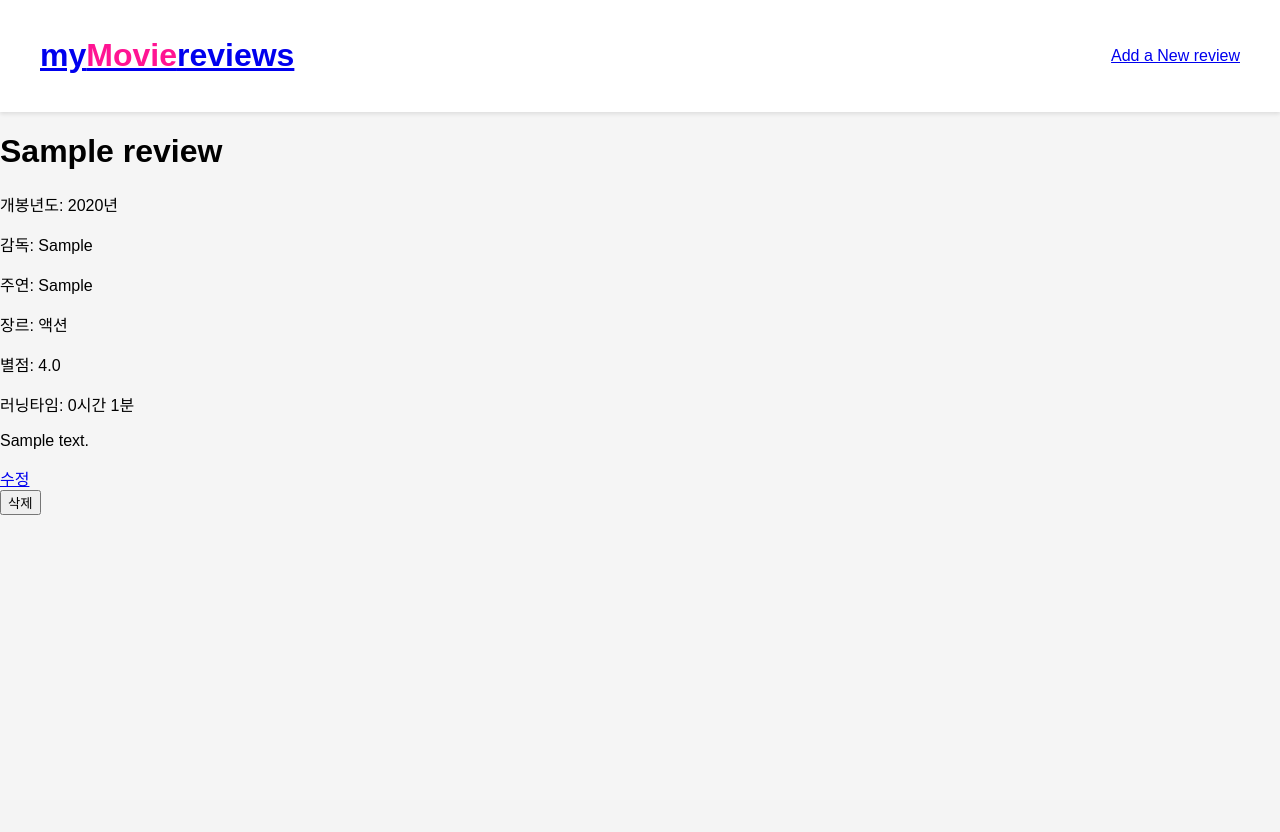
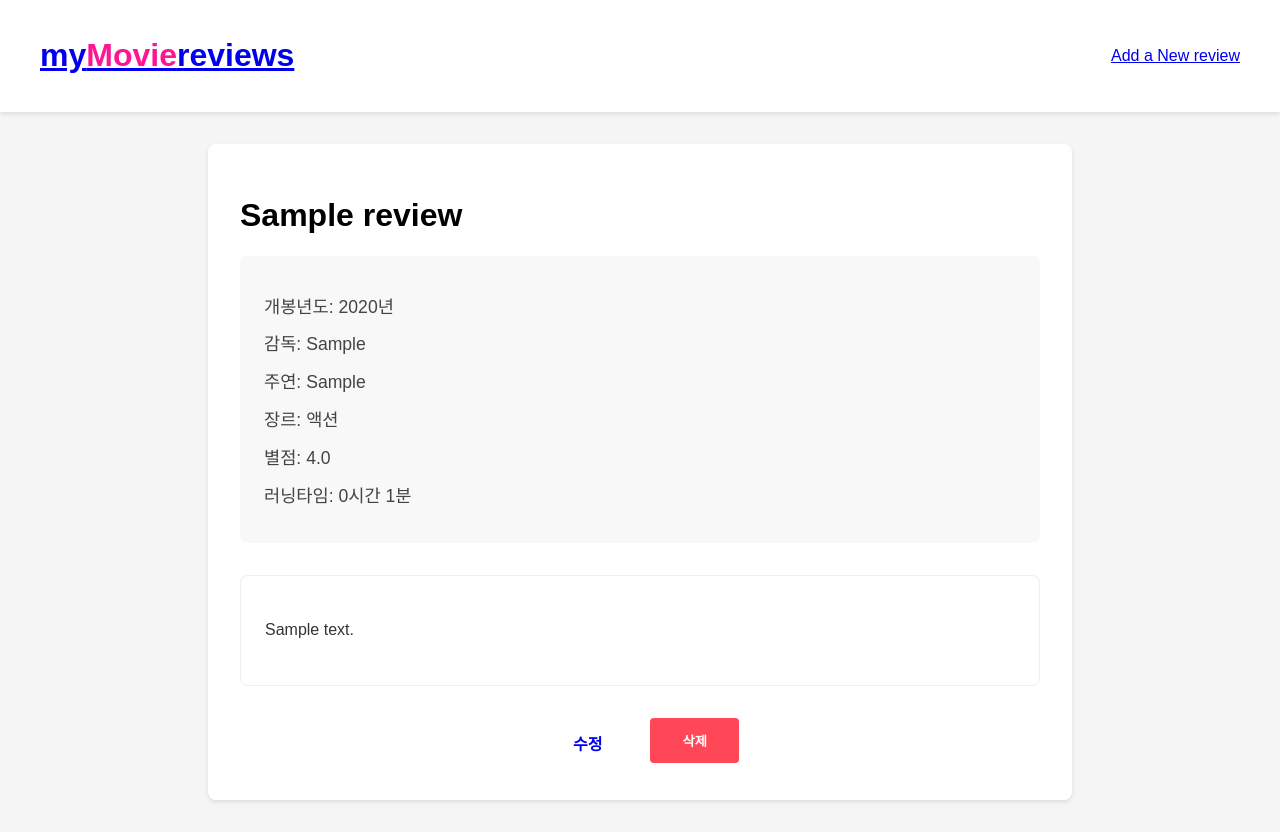
Before and after one commit to Pirogramming-22/Yoo-seungin, a Django app: page /review/1/ in a window 1280 px wide. Before the commit the page ends 515 px from the top, so only its background shows below. Run offline with Django 5.2, Linux system fonts and the light colour scheme; tables that the repository leaves empty hold one stand-in row (values such as "Sample post").

Commit message:
review_detail 페이지 css 추가

```diff
--- a/myMovieReviews/reviews/templates/reviews/review_detail.html
+++ b/myMovieReviews/reviews/templates/reviews/review_detail.html
@@ -1,6 +1,61 @@
 {% extends 'reviews/base.html' %}
 
 {% block content %}
+<style>
+    .review-detail {
+        max-width: 800px;
+        margin: 2rem auto;
+        padding: 2rem;
+        background: white;
+        border-radius: 8px;
+        box-shadow: 0 2px 4px rgba(0,0,0,0.1);
+    }
+    .movie-info {
+        background: #f8f8f8;
+        padding: 1.5rem;
+        border-radius: 8px;
+        margin-bottom: 2rem;
+    }
+    .movie-info p {
+        margin: 0.8rem 0;
+        font-size: 1.1rem;
+        color: #444;
+    }
+    .review-content {
+        line-height: 1.8;
+        color: #333;
+        background: #fff;
+        padding: 1.5rem;
+        border-radius: 8px;
+        margin-bottom: 2rem;
+        border: 1px solid #eee;
+    }
+    .action-buttons {
+        display: flex;
+        justify-content: center;
+        gap: 1rem;
+        margin-top: 2rem;
+    }
+    .btn {
+        padding: 0.8rem 2rem;
+        border-radius: 4px;
+        text-decoration: none;
+        font-weight: bold;
+        transition: all 0.3s ease;
+    }
+    .btn:hover {
+        transform: translateY(-2px);
+    }
+    .delete-btn {
+        background-color: #ff4757;
+        color: white;
+        border: none;
+        cursor: pointer;
+    }
+    .delete-form {
+        display: inline;
+    }
+</style>
 <div class="review-detail">
     <h1>{{ review.title }}</h1>
     <div class="movie-info">
```
